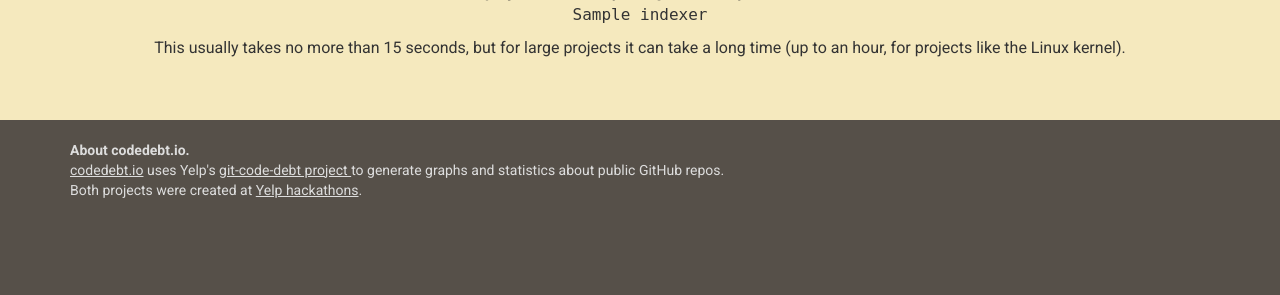
After one commit to chriskuehl/codedebt.io, a Python web app: template codedebt_io/templates/wait.html in a window 1280 px wide. The commit adds this page. Shown: the part 505-800 px from the top of the page. Run offline with Jinja, Linux system fonts and the light colour scheme; the template is opened without the code that fills it: most values are stand-ins (such as "Sample title", 1, 10 or a date in 2020); some libraries are stand-ins or nearby versions.

Commit message:
Add prettier wait pages

```diff
--- a/codedebt_io/db/manage.py
+++ b/codedebt_io/db/manage.py
@@ -24,7 +24,7 @@ def apply_schema(connection, force=False):
                 name VARCHAR(255) NOT NULL,
                 status VARCHAR(255) NOT NULL DEFAULT 'new',
                 indexer VARCHAR(255),
-                indexer_time DATETIME,
+                indexer_time DATETIME DEFAULT CURRENT_TIMESTAMP,
                 UNIQUE KEY `idx_codedebt_unique` (`service`, `name`)
             ) ENGINE=InnoDB
         ''')
--- /dev/null
+++ b/codedebt_io/templates/layouts/base.html
@@ -0,0 +1,173 @@
+<!doctype html>
+<html>
+    <head>
+        <title>codedebt.io</title>
+        <link rel="stylesheet" href="https://maxcdn.bootstrapcdn.com/bootstrap/3.3.5/css/bootstrap.min.css">
+        <link rel="stylesheet" href="https://maxcdn.bootstrapcdn.com/bootstrap/3.3.5/css/bootstrap-theme.min.css">
+        <link href="https://fonts.googleapis.com/css?family=Roboto:400,700,400italic,700italic,500,500italic" rel="stylesheet">
+        <style>
+            {% set color1 = '#2F2933' %}
+            {% set color2 = '#01A2A6' %}
+            {% set color3 = '#29D9C2' %}
+            {% set color4 = '#BDF271' %}
+            {% set color5 = '#FFFFA6' %}
+
+
+            {% set color1 = '#9e8b77' %}
+            {% set color2 = '#207178' %}
+            {% set color3 = '#FF9666' %}
+            {% set color4 = '#FFE184' %}
+            {% set color5 = '#F5E9BE' %}
+
+            body {
+                background-color: #565049;
+                font-family: Roboto, Helvetica, Arial, sans-serif;
+            }
+
+            h1 a {
+                color: black;
+            }
+
+            h1 a:hover {
+                text-decoration: none;
+            }
+
+            .content {
+                background-color: {{color5}};
+            }
+
+            .content p {
+                font-size: 16px;
+            }
+
+            .header-holder {
+                background-color: {{color3}};
+            }
+
+            .header-holder > .container {
+                text-align: center;
+            }
+
+            .search-bar {
+                background-color: #ffe3a5;
+            }
+
+            #search {
+                margin: 20px 0;
+            }
+
+            #github-project {
+                font-size: 30px;
+                height: 50px;
+            }
+
+            .featured-projects {
+                background-color: {{color1}};
+            }
+
+            .featured-projects h4 {
+                color: #fdfdfd;
+                margin-left: 15px;
+                margin-top: 15px;
+                margin-bottom: 15px;
+            }
+
+            .footer {
+                margin: 20px 0;
+            }
+
+            .footer, .footer a {
+                color: #ddd;
+            }
+
+            .footer a {
+                text-decoration: underline;
+            }
+
+            .project {
+                display: block;
+                background-color: #fdffff;
+                padding: 8px;
+                border-radius: 3px;
+                height: 105px;
+                position: relative;
+            }
+
+            .project .stars {
+                position: absolute;
+                top: 8px;
+                right: 11px;
+                color: #333;
+            }
+
+            .project .stars .glyphicon {
+                top: 1px;
+                font-size: 13px;
+            }
+
+            .project:hover {
+                text-decoration: none;
+                background-color: #fff6e1;
+            }
+
+            .project-col {
+                margin-bottom: 20px;
+            }
+
+            .project .project-title {
+                font-size: 16px;
+                color: #333;
+                font-weight: bold;
+                margin-bottom: 3px;
+            }
+
+            .project .project-description {
+                margin-bottom: 0;
+                color: #333;
+            }
+        </style>
+    </head>
+    <body>
+        <div class="header-holder">
+            <div class="container">
+                <h1>
+                    <a href="/">
+                        codedebt.io
+                    </a>
+                </h1>
+            </div>
+        </div>
+        {% block content %}{% endblock %}
+        <div class="footer">
+            <div class="container">
+                <p>
+                    <strong>About codedebt.io.</strong>
+                    <br />
+                    <a href="https://github.com/chriskuehl/codedebt.io">codedebt.io</a>
+                    uses Yelp's
+                    <a href="https://github.com/Yelp/git-code-debt">
+                        git-code-debt project
+                    </a>
+                    to generate graphs and statistics about public GitHub
+                    repos.
+                    <br />
+                    Both projects were created at
+                    <a href="https://www.yelp.com/engineering">Yelp hackathons</a>.
+                </p>
+            </div>
+        </div>
+    </body>
+
+    <script src="https://ajax.googleapis.com/ajax/libs/jquery/3.1.1/jquery.min.js"></script>
+    <script>
+        $(document).ready(function() {
+            $('#search').submit(function(e) {
+                var project = $('#github-project').val();
+                window.location.pathname = '/github/' + project;
+
+                e.preventDefault();
+                return false;
+            });
+        });
+    </script>
+</html>
--- /dev/null
+++ b/codedebt_io/templates/wait.html
@@ -0,0 +1,31 @@
+{% extends 'layouts/base.html' %}
+
+{% block content %}
+    <div class="content" style="padding: 50px 0;">
+        <div class="container">
+            <div class="row text-center">
+                <h3>Please wait...</h3>
+                <p><img src="https://i.fluffy.cc/4qlj17HchhPQNkg61k3CFKTmNw9BM91x.gif" /></p>
+                {% if proj.indexer %}
+                    <p>
+                        <strong>This project is currently being indexed by the worker:</strong>
+                        <br />
+                        <tt>{{proj.indexer}}</tt>
+                    </p>
+
+                    <p>
+                        This usually takes no more than 15 seconds, but for
+                        large projects it can take a long time (up to an hour,
+                        for projects like the Linux kernel).
+                    </p>
+                {% else %}
+                    <p>
+                        <strong>This project is waiting in the queue to be indexed.</strong>
+                        <br />
+                        <p>Current position in the queue: #{{position_in_queue}}.</p>
+                    </p>
+                {% endif %}
+            </div>
+        </div>
+    </div>
+{% endblock %}
```
Also changed, not shown: codedebt_io/project.py (+12 -0 lines), codedebt_io/server/app.py (+16 -8 lines), codedebt_io/templates/home.html (+3 -163 lines).
